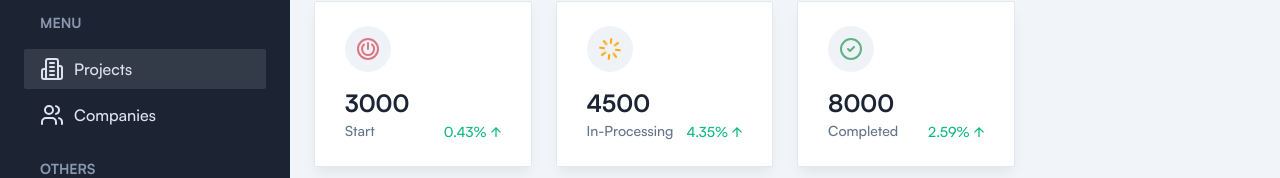
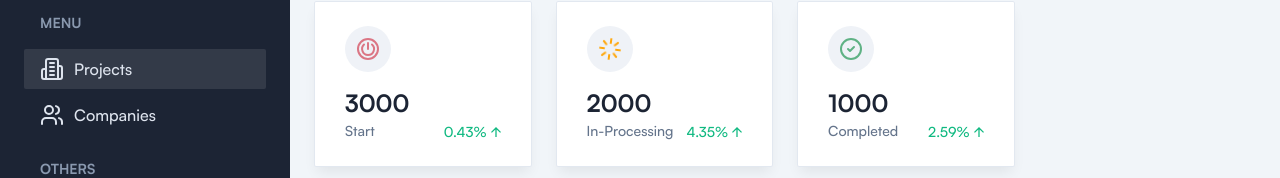
Before and after one commit to omunite215/CsAccountSingle, a Next.js app: page / in a window 1280 px wide. Shown: the part 143-321 px from the top of the page. Built offline with nearby package versions, Linux system fonts and the light colour scheme; a web font is replaced by a local one.

Commit message:
update cards

```diff
--- a/components/Dashboard/E-commerce.tsx
+++ b/components/Dashboard/E-commerce.tsx
@@ -35,7 +35,7 @@ const ECommerce: React.FC = () => {
             <path d="M8 7.5A6.1 6.1 0 0 0 12 18a6 6 0 0 0 4-10.5" />
           </svg>
         </CardDataStats>
-        <CardDataStats title="In-Processing" total="4500" rate="4.35%" levelUp>
+        <CardDataStats title="In-Processing" total="2000" rate="4.35%" levelUp>
           <svg
             xmlns="http://www.w3.org/2000/svg"
             width="24"
@@ -58,7 +58,7 @@ const ECommerce: React.FC = () => {
             <line x1="16.24" x2="19.07" y1="7.76" y2="4.93" />
           </svg>
         </CardDataStats>
-        <CardDataStats title="Completed" total="8000" rate="2.59%" levelUp>
+        <CardDataStats title="Completed" total="1000" rate="2.59%" levelUp>
           <svg
             xmlns="http://www.w3.org/2000/svg"
             width="24"
```
